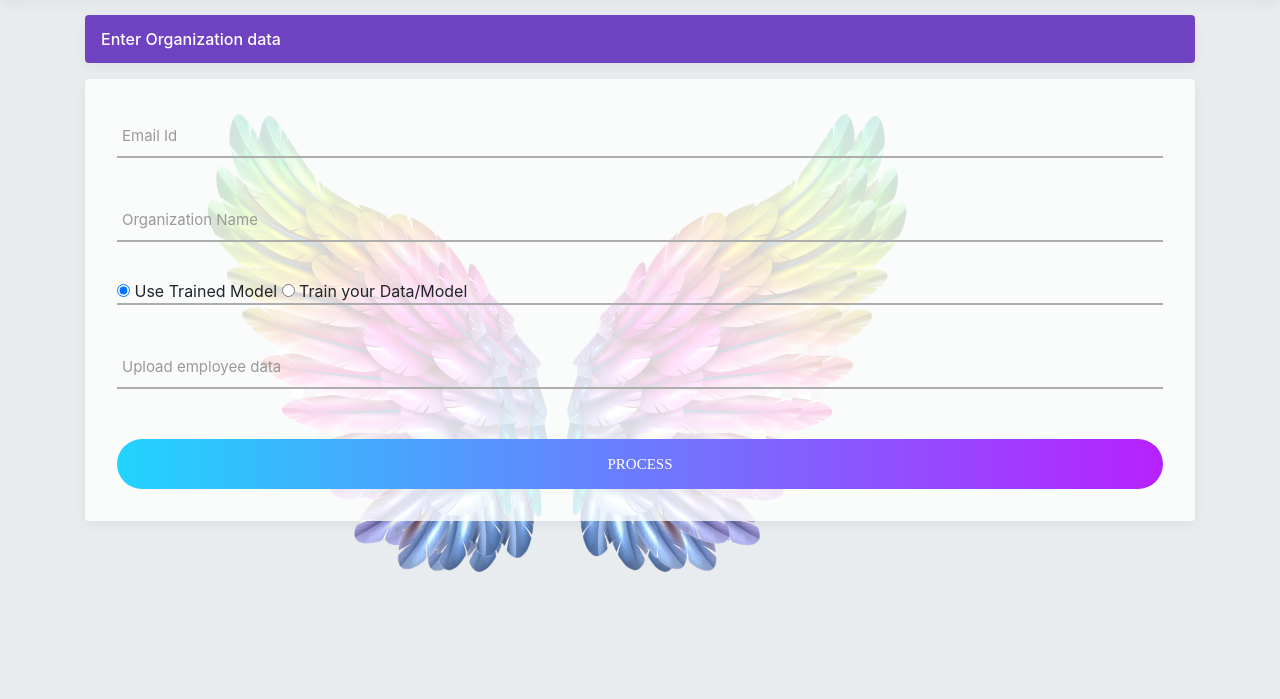
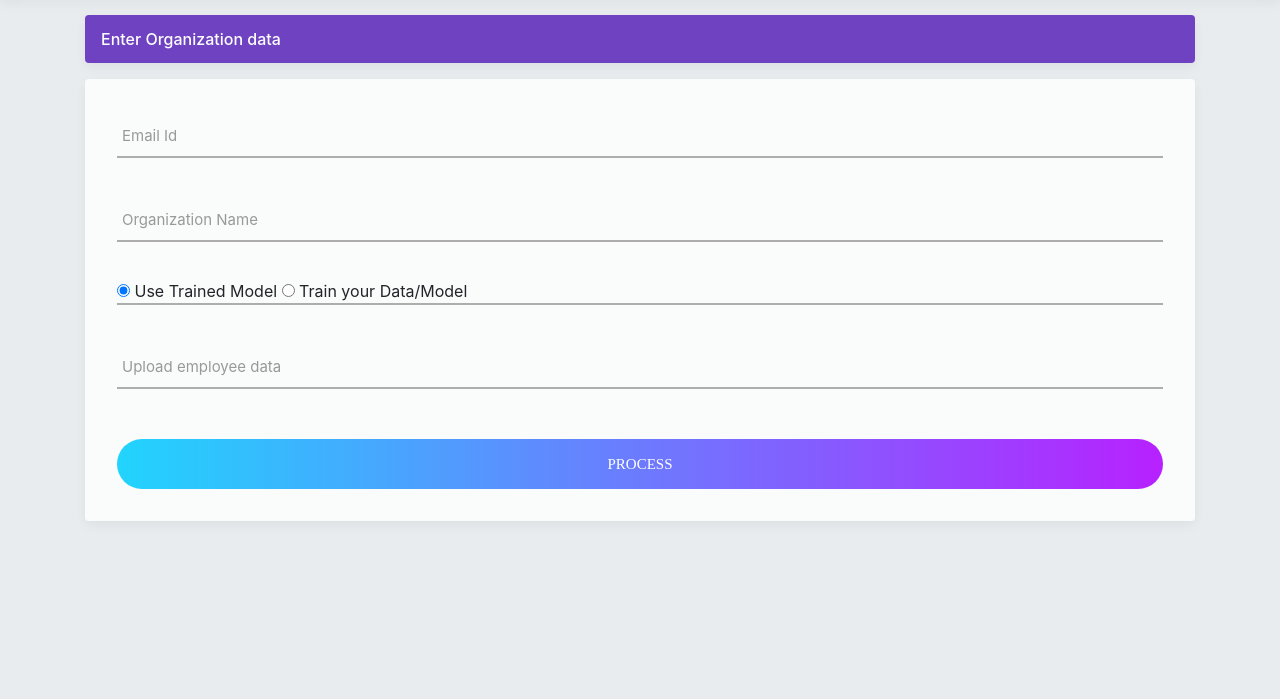
Before and after one commit to asatiratnesh/Employee_engagement, a Django app: page / in a window 1280 px wide. Shown: the part 101-800 px from the top of the page. Run offline with Django 3.2, Linux system fonts and the light colour scheme; some libraries are stand-ins or nearby versions.

```diff
--- a/StaffTurnoverApp/templates/base.html
+++ b/StaffTurnoverApp/templates/base.html
@@ -45,7 +45,7 @@
       {% block content %}
       {% endblock %}
     </div>
-    <div class="bg-theme" style=" background-image: url({% static 'img/bg1.png' %});"></div>
+<!--    <div class="bg-theme" style=" background-image: url({% static 'img/bg1.png' %});"></div>-->
     <!-- Bootstrap core JavaScript
     ================================================== -->
     <!-- Placed at the end of the document so the pages load faster -->
```
